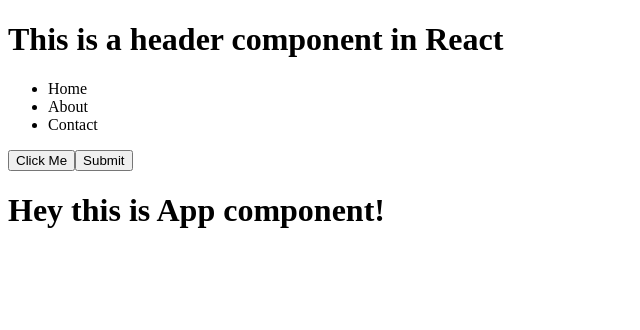
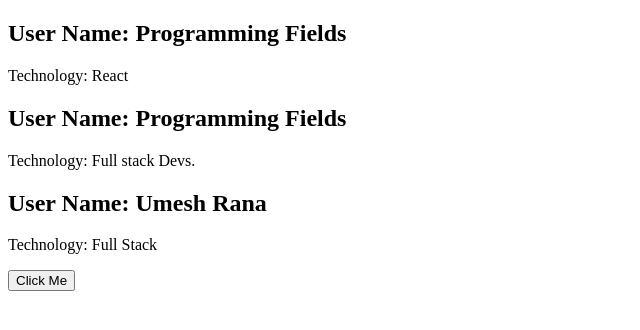
Before and after one commit to genuinelycool/React19FullStack-react19-laravel, a React (Vite) app: page / in a window 1280 px wide. Shown: the top 330 px of the page, without its empty margins (0-640 px from the left). Built offline with nearby package versions, Linux system fonts and the light colour scheme.

Commit message:
How to Pass Props in React | Data Flow Between Components | React 19 - Ep 05

```diff
--- a/src/App.jsx
+++ b/src/App.jsx
@@ -1,10 +1,35 @@
+import { UserCard } from "./components/feature/UserCard";
 import Header from "./components/layout/Header";
+import { Button } from "./components/ui/Button";
 
 function App() {
+  const firstName = "Programming Fields";
+  const technology = "React";
+
+  const user = {
+    firstName: "Programming Fields",
+    technology: "Full stack Devs.",
+  };
+
+  function showAlert() {
+    alert("Alert from Parent");
+  }
+
   return (
     <>
-      <Header />
-      <h1>Hey this is App component!</h1>
+      {/* <Header />
+      <h1>Hey this is App component!</h1> */}
+
+      {/* Passing STATIC PROPS */}
+      {/* <UserCard firstname="Programming Fields" technology="React" /> */}
+
+      {/* Passing DYNAMIC PROPS */}
+      <UserCard firstname={firstName} technology={technology} />
+      <UserCard firstname={user.firstName} technology={user.technology} />
+      <UserCard />
+
+      {/* <Button clickHandle={ () => alert('Alert from Parent') } /> */}
+      <Button clickHandle={showAlert} />
     </>
   );
 }
--- /dev/null
+++ b/src/components/feature/UserCard.jsx
@@ -0,0 +1,25 @@
+export const UserCard = ({firstname = "Umesh Rana", technology="Full Stack"}) => {  // object destructuring. default value.
+  return (
+    <div>
+      <h2>User Name: { firstname }</h2>
+      <p>Technology: { technology }</p>
+    </div>
+  )};
+
+//   export const UserCard = ({firstname, technology}) => {  // object destructuring.
+//   return (
+//     <div>
+//       <h2>User Name: { firstname }</h2>
+//       <p>Technology: { technology }</p>
+//     </div>
+//   )};
+
+// export const UserCard = (props) => {     // using props.
+//   console.log(props);
+//   return (
+//     <div>
+//       <h2>User Name: { props.firstname }</h2>
+//       <p>Technology: { props.technology }</p>
+//     </div>
+//   );
+// };
--- a/src/components/ui/Button.jsx
+++ b/src/components/ui/Button.jsx
@@ -1,5 +1,12 @@
-export const Button = ({label}) => {
+export const Button = ({ label = "Click Me", clickHandle }) => {
   return (
-    <button>{label || "Click Me"}</button>
+    // <button onClick={() => alert('hello')}>{ label }</button>
+    <button onClick={clickHandle}>{label}</button>
   );
 };
+
+// export const Button = ({label}) => {
+//   return (
+//     <button>{label || "Click Me"}</button>
+//   );
+// };
```
